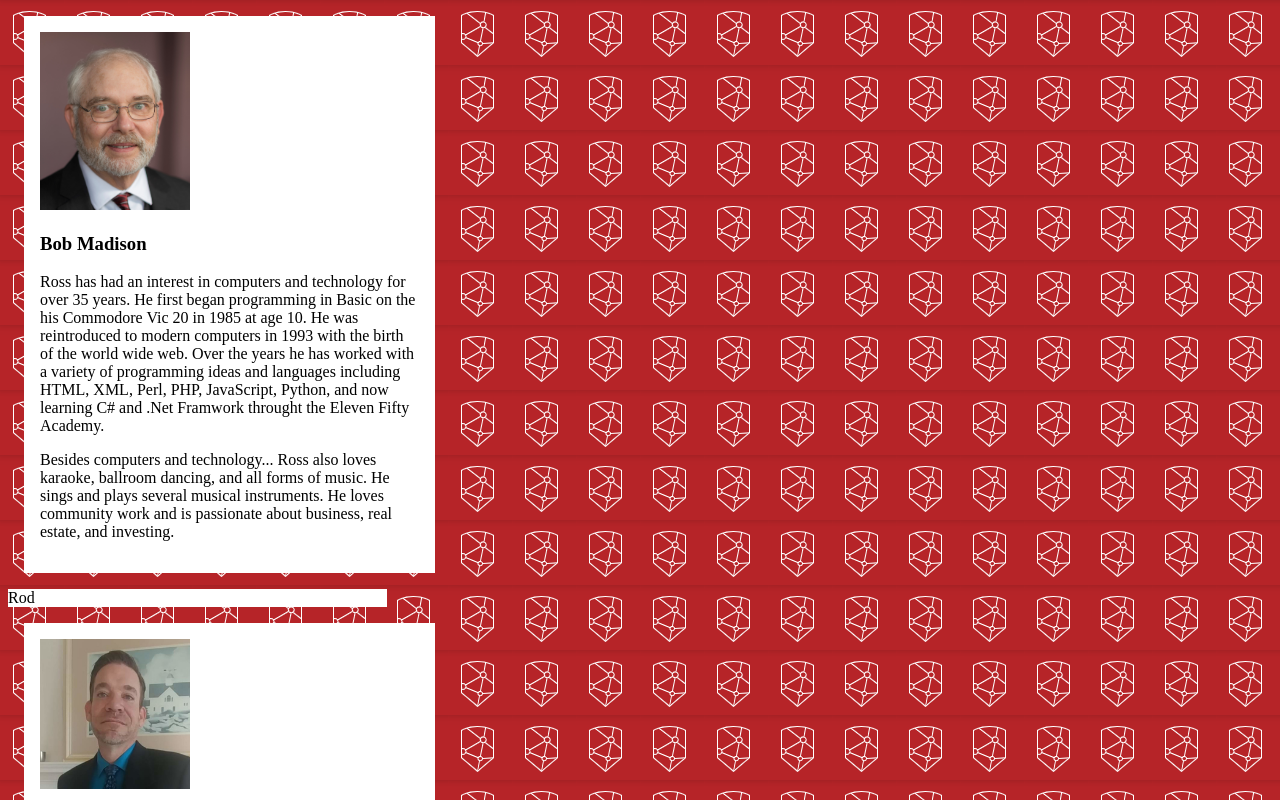
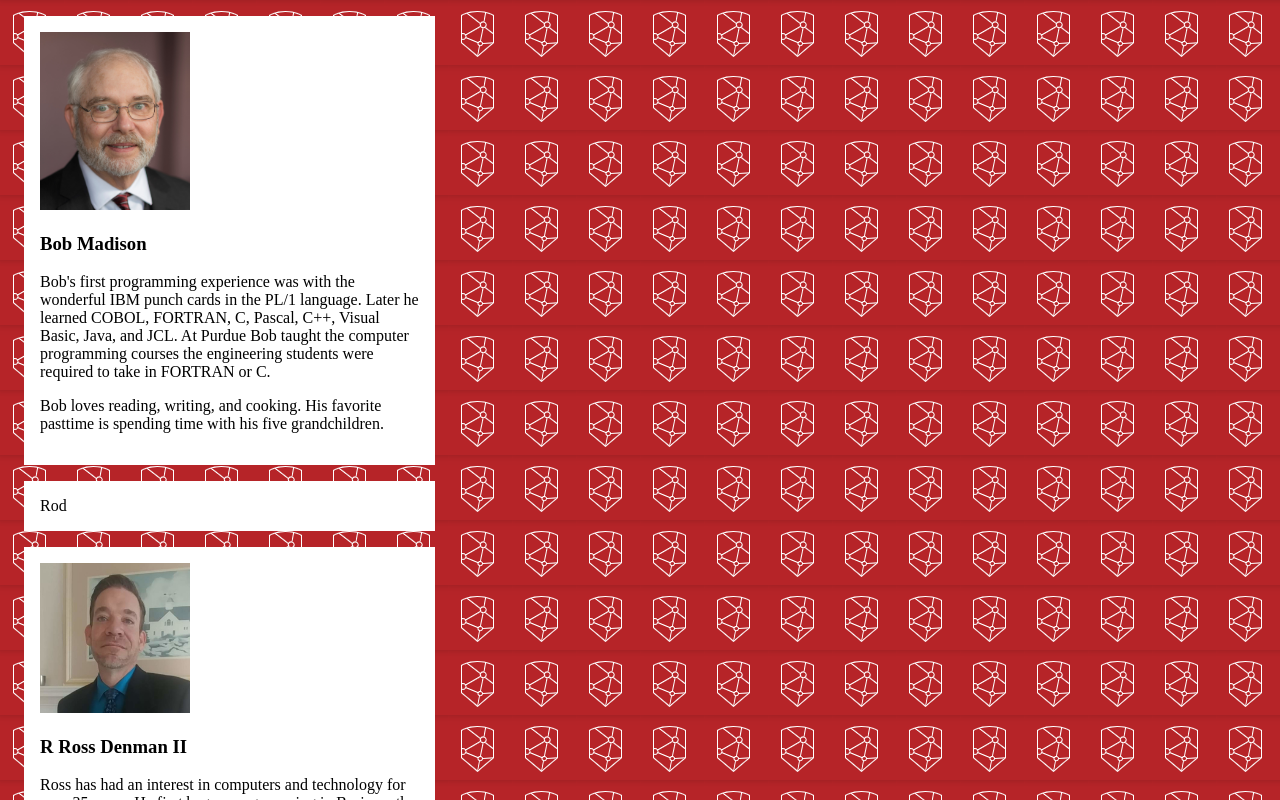
Before and after one commit to BobMadison/FOG, a plain HTML site: page index.html in a window 1280 px wide. Shown: the top 800 px of the page. Drawn offline with Linux system fonts and the light colour scheme.

Commit message:
HTML-update

```diff
--- a/git.css
+++ b/git.css
@@ -1,17 +1,9 @@
 #myBody {
   background-image: url(images/Logo1150.PNG);
 }
-#bob {
-  background-color: white;
-  width: 30%;
-}
-
-#rod {
-  background-color: white;
-  width: 30%;
-}
 
 #bob,
+#rod,
 #ross {
   background-color: white;
   width: 30%;
@@ -20,6 +12,7 @@
 }
 
 #bob .img-top,
+#rod .img-top,
 #ross .img-top {
   display: none;
   position: relative;
@@ -28,6 +21,7 @@
   z-index: 99;
 }
 #bob:hover .img-top,
+#rod:hover .img-top,
 #ross:hover .img-top {
   display: inline;
 }
--- a/index.html
+++ b/index.html
@@ -13,19 +13,15 @@
       <img src="images/BobKid.jpg" class="img-top" width="150px" />
       <h3>Bob Madison</h3>
       <p>
-        Ross has had an interest in computers and technology for over 35 years.
-        He first began programming in Basic on the his Commodore Vic 20 in 1985
-        at age 10. He was reintroduced to modern computers in 1993 with the
-        birth of the world wide web. Over the years he has worked with a variety
-        of programming ideas and languages including HTML, XML, Perl, PHP,
-        JavaScript, Python, and now learning C# and .Net Framwork throught the
-        Eleven Fifty Academy.
+        Bob's first programming experience was with the wonderful IBM punch
+        cards in the PL/1 language. Later he learned COBOL, FORTRAN, C, Pascal,
+        C++, Visual Basic, Java, and JCL. At Purdue Bob taught the computer
+        programming courses the engineering students were required to take in
+        FORTRAN or C.
       </p>
       <p>
-        Besides computers and technology... Ross also loves karaoke, ballroom
-        dancing, and all forms of music. He sings and plays several musical
-        instruments. He loves community work and is passionate about business,
-        real estate, and investing.
+        Bob loves reading, writing, and cooking. His favorite pasttime is
+        spending time with his five grandchildren.
       </p>
     </div>
     <div id="rod">Rod</div>
```
